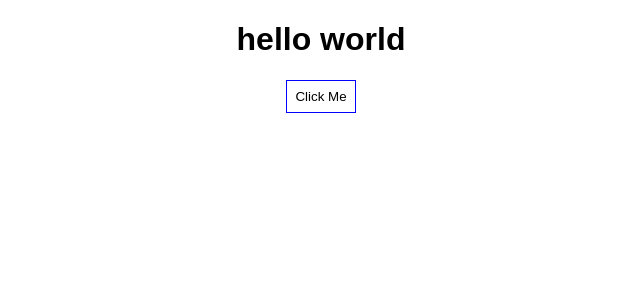
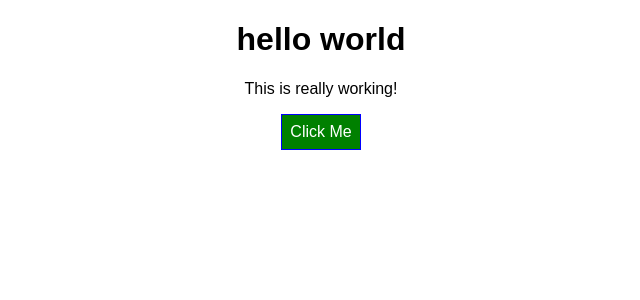
Before and after one commit to 4444yashaswi/react-complete-guide, a React (Create React App) app in the folder react-first/: page / in a window 1280 px wide. Shown: the top 300 px of the page, without its empty margins (319-959 px from the left). Built offline with nearby package versions, Linux system fonts and the light colour scheme.

Commit message:
setting up radium and init. trials at dynamic styling

```diff
--- a/react-first/package.json
+++ b/react-first/package.json
@@ -3,6 +3,7 @@
   "version": "0.1.0",
   "private": true,
   "dependencies": {
+    "radium": "^0.26.1",
     "react": "^17.0.1",
     "react-dom": "^17.0.1",
     "react-scripts": "1.1.5"
--- a/react-first/src/App.css
+++ b/react-first/src/App.css
@@ -2,10 +2,10 @@
   text-align: center;
 }
 
-.Button{
-	background-color: white;
-	font: 'inherit';
-	border: 1px solid blue;
-	padding: 8px;
-	cursor: pointer;
+.red{
+	color: red;
 }
+
+.bold{
+	font-weight: bold;
+}
--- a/react-first/src/App.js
+++ b/react-first/src/App.js
@@ -1,5 +1,6 @@
 import React, { Component } from 'react';
 import './App.css';
+import Radium from 'radium';
 import Person from './Person/Person';
 
 class App extends Component {
@@ -45,6 +46,20 @@
   }
 
   render() {
+
+    const style = {
+      backgroundColor: 'green',
+      font: 'inherit',
+      color: 'white',
+      border: '1px solid blue',
+      padding: '8px',
+      cursor: 'pointer',
+      ':hover': {
+        backgroundColor : 'lightgreen',
+        color : 'black'
+      }
+    };
+
     let persons = null;
     if(this.state.showPerson) {
       persons = (
@@ -61,16 +76,32 @@
           }
           </div>
         );
+
+        style.backgroundColor = 'red';
+        style [':hover'] = {
+        backgroundColor : 'salmon',
+        color : 'black'
+      }
+    }
+
+    //here we re trying to allocate css classes dynamically:
+    const classes = [];
+    if (this.state.persons.length <=2){
+      classes.push('red');
+    }
+    if (this.state.persons.length <=1){
+      classes.push('bold');
     }
 
     return (
       <div className="App">
         <h1>hello world</h1>
-        <button className='Button' onClick = {this.showPersonsToggler} >Click Me</button>
+        <p className={classes.join(' ')} >This is really working!</p>
+        <button style={style} onClick = {this.showPersonsToggler} >Click Me</button>
         {persons}
       </div>
     );
   }
 }
 
-export default App;
+export default Radium(App);
```
Also changed, not shown: 1 other file (tests, documents, lock files or other folders).
